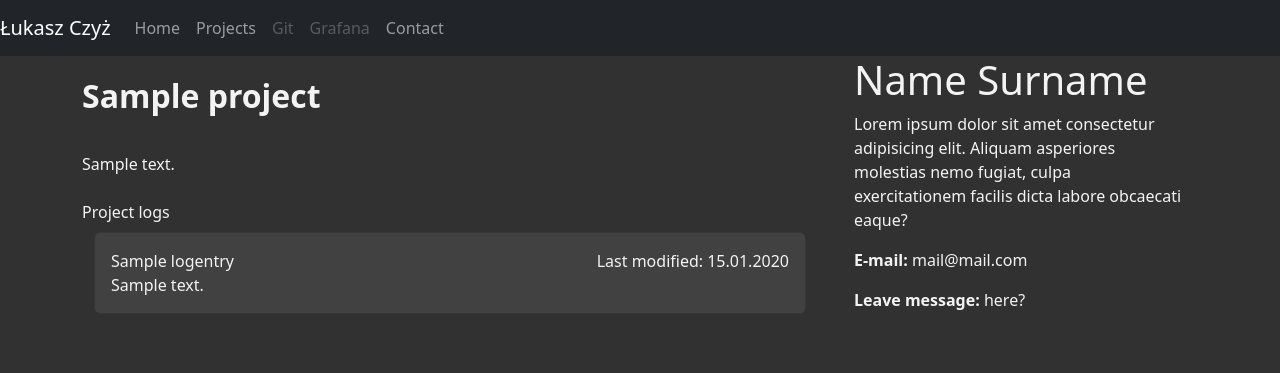
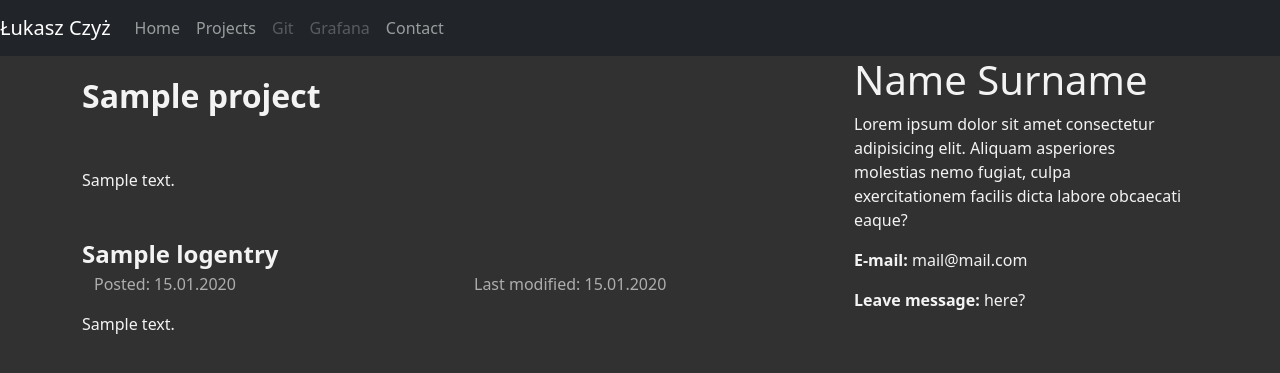
Before and after one commit to czyzlukasz/lukaszczyzdotcom, a Django app: a page that uses logbook/templates/logbook/project_detail.html in a window 1280 px wide. Shown: the top 373 px of the page. Run offline with Django 4.2, Linux system fonts and the light colour scheme; tables that the repository leaves empty hold one stand-in row (values such as "Sample post").

Commit message:
Log entries show up directly below project description

```diff
--- a/logbook/static/logbook/style.css
+++ b/logbook/static/logbook/style.css
@@ -16,6 +16,18 @@
     overflow-wrap: break-word;
 }
 
+.content-subtitle {
+    font-size: x-large;
+    font-weight: bold;
+    padding-top: 0.5em;
+    overflow-wrap: break-word;
+}
+
 .content-text {
-    padding-bottom: 1em;
+    padding-top: 1em;
+    padding-bottom: 2em;
 }
+
+.date {
+    color: rgb(173, 173, 173);
+}
--- a/logbook/templates/logbook/project_detail.html
+++ b/logbook/templates/logbook/project_detail.html
@@ -7,8 +7,20 @@
 
 <div class='content-title'> {{project.project_name}} </div>
 <div class='content-text'>{{project.project_description}}</div>
-<div class='my-lg-2'> Project logs</div>
-{% block log_entry_list %}
-{% include 'logbook/log_entry_list.html' %}
+
+{% for log_entry in log_entries %}
+<div class="content-subtitle">{{log_entry.entry_name}}</div>
+<div class="row">
+    <div class="col gx-lg-5">
+        <div class="float-right date">Posted: {{log_entry.publish_date | date:"d.m.Y"}}</div>
+    </div>
+    <div class="col">
+        <div class="float-right date">Last modified: {{log_entry.date_modified | date:"d.m.Y"}}</div>
+    </div>
+</div>
+<div class="content-text">
+{{log_entry.text}}
+</div>
+{% endfor %}
+
 {% endblock %}
-{% endblock %}
```
